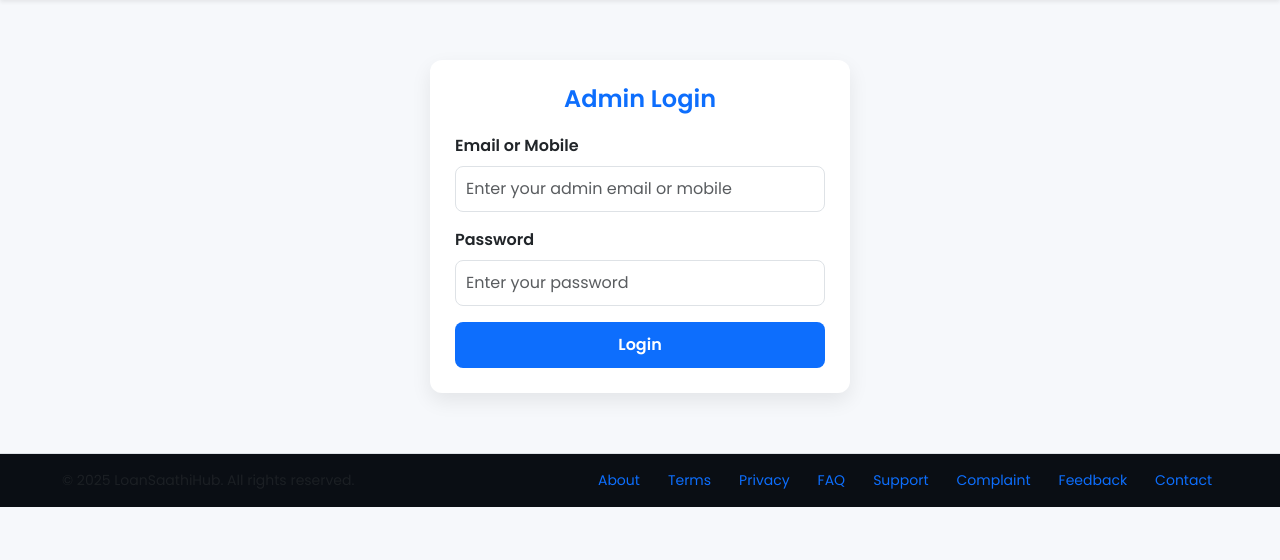
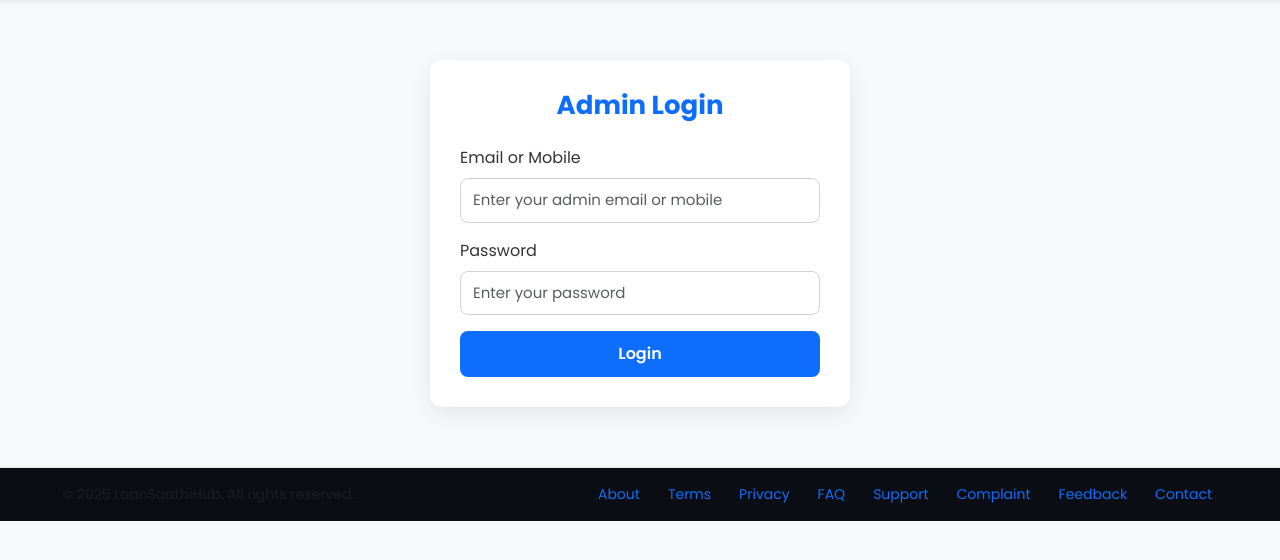
Before and after one commit to sunnysharma16685/loan-saathi-hub, a Django app: page /admin_login/ in a window 1280 px wide. Shown: the part 96-656 px from the top of the page. Run offline with Django 5.2, Linux system fonts and the light colour scheme.

Commit message:
initial commit

```diff
--- a/main/views.py
+++ b/main/views.py
@@ -363,18 +363,23 @@ def edit_profile(request, user_id):
 def admin_login(request):
     if request.method == "POST":
         identifier = (request.POST.get("identifier") or "").strip()
-        password = request.POST.get("password") or ""
+        password = (request.POST.get("password") or "").strip()
 
         user = None
         if identifier:
-            user = User.objects.filter(email__iexact=identifier).first() or \
-                   User.objects.filter(profile__mobile=identifier).first()
+            # 🔎 Check by email OR mobile
+            user = (
+                User.objects.filter(email__iexact=identifier).first()
+                or User.objects.filter(profile__mobile=identifier).first()
+            )
 
         if user:
+            # 🔑 Authenticate using email as username
             auth_user = authenticate(request, username=user.email, password=password)
+
             if auth_user and auth_user.is_superuser:
                 login(request, auth_user)
-                return redirect("dashboard_admin")
+                return redirect("dashboard_admin")  # ✅ redirect after success
             else:
                 messages.error(request, "❌ Invalid password or not an admin user.")
         else:
--- a/templates/admin_login.html
+++ b/templates/admin_login.html
@@ -8,21 +8,31 @@
     .login-container {
         max-width: 420px;
         margin: 60px auto;
-        background: #fff;
-        padding: 25px;
+        background: #ffffff;
+        padding: 30px;
         border-radius: 12px;
-        box-shadow: 0 8px 20px rgba(0,0,0,0.08);
+        box-shadow: 0 6px 20px rgba(0, 0, 0, 0.08);
     }
     .login-container h2 {
-        font-size: 24px;
-        font-weight: 600;
+        font-size: 26px;
+        font-weight: 700;
         text-align: center;
-        margin-bottom: 20px;
+        margin-bottom: 25px;
         color: #0d6efd;
+    }
+    .form-label {
+        font-weight: 500;
+        color: #333;
     }
     .form-control {
         border-radius: 8px;
-        padding: 10px;
+        padding: 10px 12px;
+        border: 1px solid #ced4da;
+        font-size: 15px;
+    }
+    .form-control:focus {
+        border-color: #0d6efd;
+        box-shadow: 0 0 0 0.2rem rgba(13, 110, 253, 0.25);
     }
     .btn-login {
         background: #0d6efd;
@@ -30,14 +40,18 @@
         font-weight: 600;
         border-radius: 8px;
         padding: 10px;
-        transition: 0.3s ease;
+        font-size: 16px;
+        transition: all 0.3s ease;
     }
     .btn-login:hover {
         background: #0b5ed7;
+        transform: translateY(-1px);
     }
     .alert {
         border-radius: 8px;
         font-size: 14px;
+        padding: 10px 12px;
+        margin-bottom: 15px;
     }
 </style>
 {% endblock %}
@@ -56,12 +70,24 @@
         {% csrf_token %}
         <div class="mb-3">
             <label for="identifier" class="form-label">Email or Mobile</label>
-            <input type="text" name="identifier" id="identifier" class="form-control" required placeholder="Enter your admin email or mobile">
+            <input
+                type="text"
+                name="identifier"
+                id="identifier"
+                class="form-control"
+                required
+                placeholder="Enter your admin email or mobile">
         </div>
 
         <div class="mb-3">
             <label for="password" class="form-label">Password</label>
-            <input type="password" name="password" id="password" class="form-control" required placeholder="Enter your password">
+            <input
+                type="password"
+                name="password"
+                id="password"
+                class="form-control"
+                required
+                placeholder="Enter your password">
         </div>
 
         <button type="submit" class="btn btn-login w-100">Login</button>
```
Also changed, not shown: main/migrations/0002_add_status_field.py (added).
